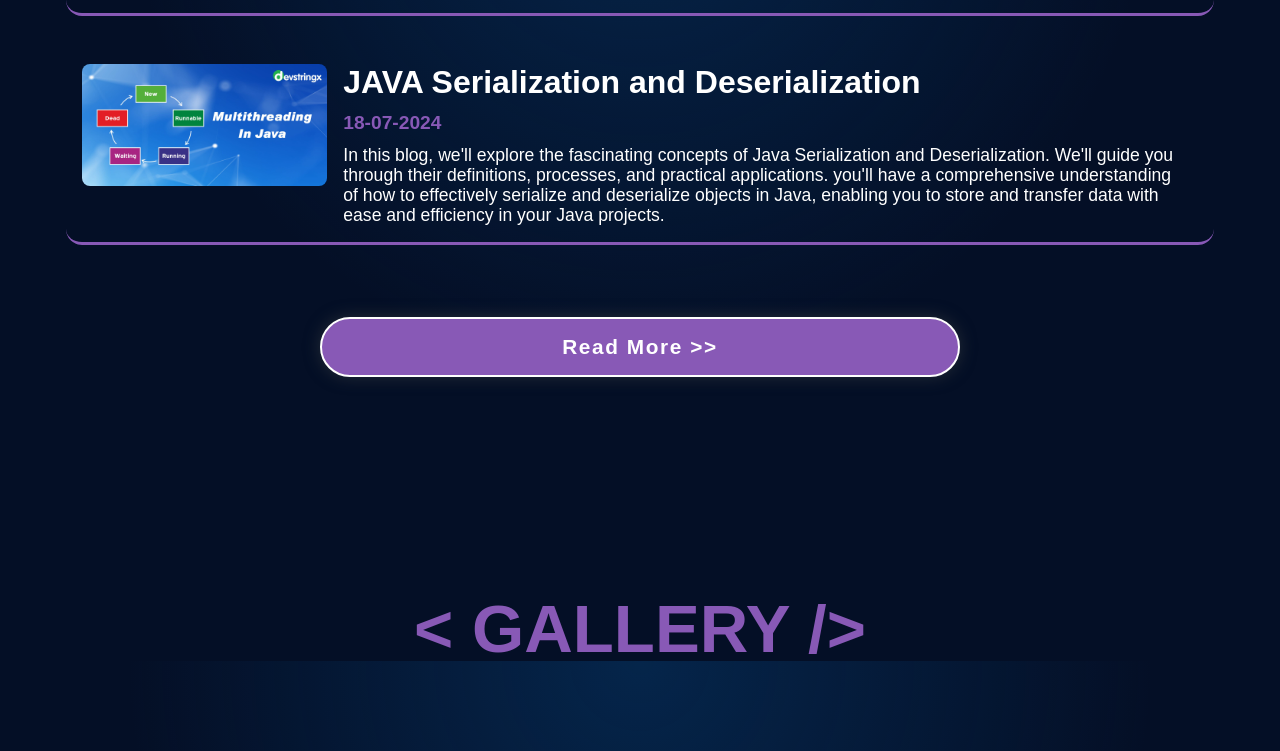
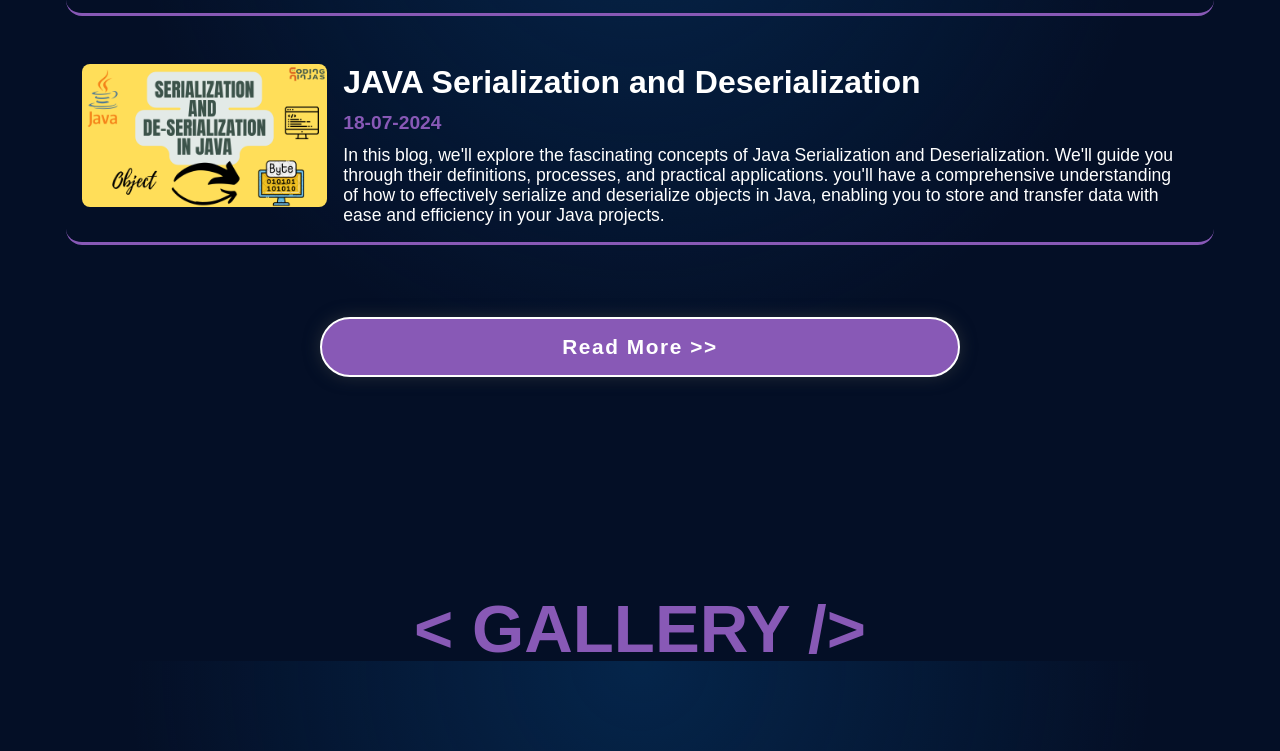
Before and after one commit to SameeraMS/My-Portfolio, a plain HTML site: page index.html in a window 1280 px wide. Shown: the part 8139-8890 px from the top of the page. Drawn offline with nearby package versions, Linux system fonts and the light colour scheme.

Commit message:
blog image change

```diff
--- a/index.html
+++ b/index.html
@@ -564,7 +564,7 @@
 
         <div class="blogs-box hidden-bottom">
             <a href="https://medium.com/@sameerams/java-serialization-and-deserialization-b8b1deb7eeb8">
-                <img src="assests/images/blogs/thread.jpg" alt="serialize" title="serialize">
+                <img src="assests/images/blogs/serialization.png" alt="serialize" title="serialize">
                 <div class="blogs-text hover-section">
                     <h3>JAVA Serialization and Deserialization</h3>
                     <h5>18-07-2024</h5>
```
Also changed, not shown: assests/images/blogs/serialization.png (added).
